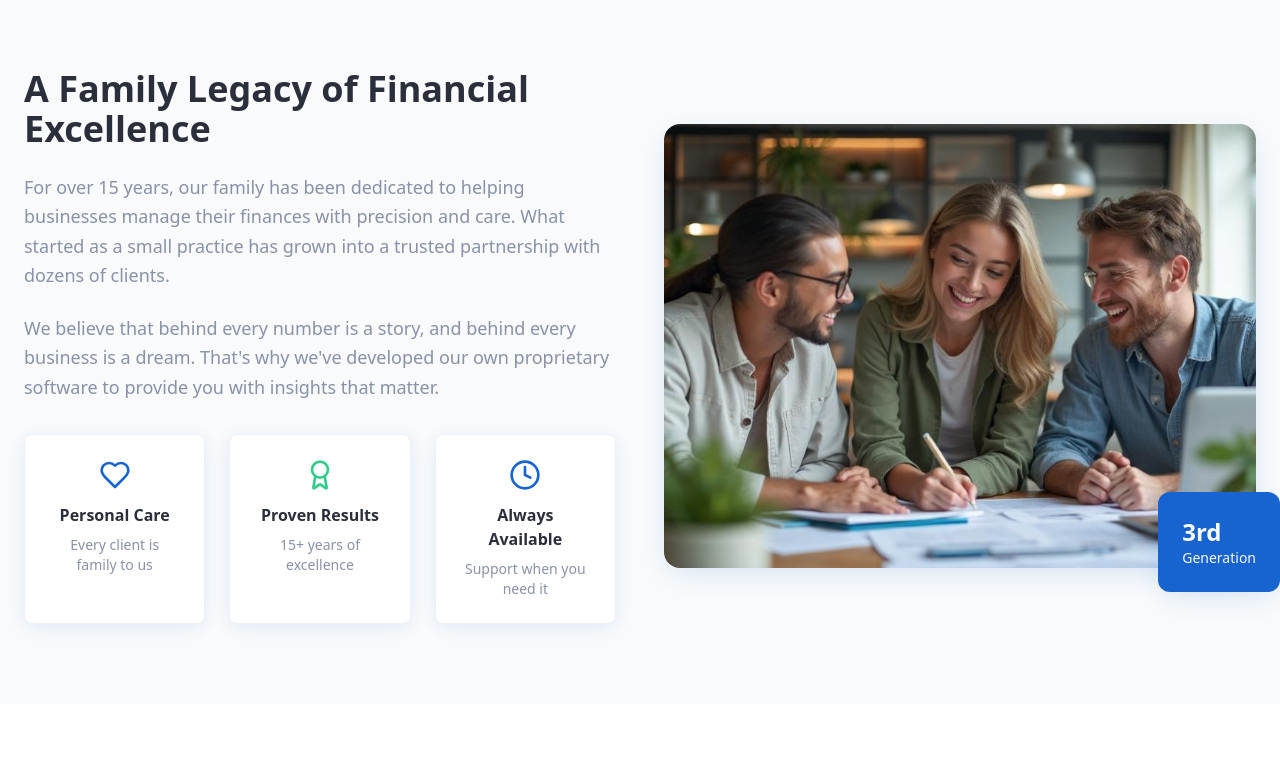
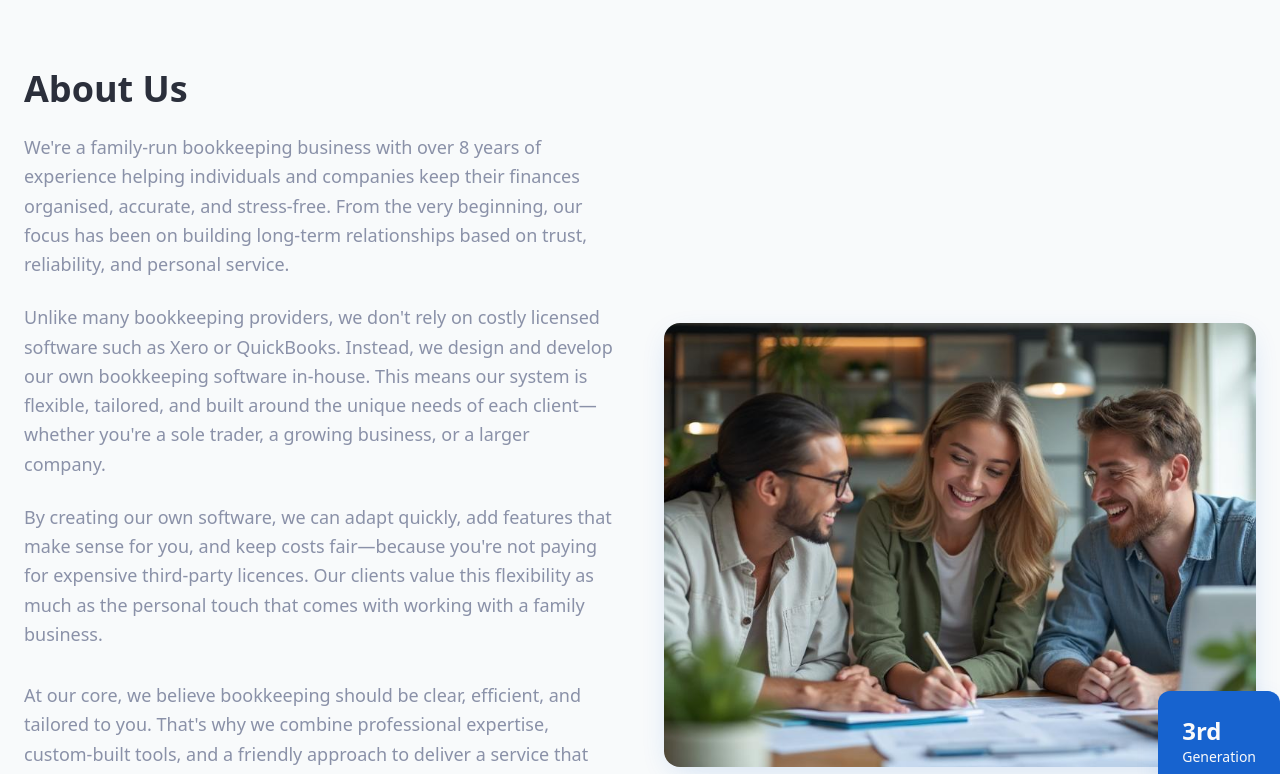
Before and after one commit to maxdaviessoftware/maxdaviesbookkeeping, a React (Vite) app: page / in a window 1280 px wide. Shown: the part 880-1654 px from the top of the page. Built offline with nearby package versions, Linux system fonts and the light colour scheme.

Commit message:
Update About Us section
Updated the "About Us" section with new prose provided by the user. This includes details about the family-run business, custom software, and client-focused approach.

```diff
--- a/src/components/About.tsx
+++ b/src/components/About.tsx
@@ -9,34 +9,36 @@ const About = () => {
         <div className="grid lg:grid-cols-2 gap-12 items-center">
           <div>
             <h2 className="text-3xl lg:text-4xl font-bold mb-6 text-foreground">
-              A Family Legacy of Financial Excellence
+              About Us
             </h2>
             <p className="text-lg mb-6 text-text-light leading-relaxed">
-              For over 15 years, our family has been dedicated to helping businesses
-              manage their finances with precision and care. What started as a small
-              practice has grown into a trusted partnership with dozens of clients.
+              We're a family-run bookkeeping business with over 8 years of experience helping individuals and companies keep their finances organised, accurate, and stress-free. From the very beginning, our focus has been on building long-term relationships based on trust, reliability, and personal service.
+            </p>
+            <p className="text-lg mb-6 text-text-light leading-relaxed">
+              Unlike many bookkeeping providers, we don't rely on costly licensed software such as Xero or QuickBooks. Instead, we design and develop our own bookkeeping software in-house. This means our system is flexible, tailored, and built around the unique needs of each client—whether you're a sole trader, a growing business, or a larger company.
             </p>
             <p className="text-lg mb-8 text-text-light leading-relaxed">
-              We believe that behind every number is a story, and behind every business
-              is a dream. That's why we've developed our own proprietary software to
-              provide you with insights that matter.
+              By creating our own software, we can adapt quickly, add features that make sense for you, and keep costs fair—because you're not paying for expensive third-party licences. Our clients value this flexibility as much as the personal touch that comes with working with a family business.
+            </p>
+            <p className="text-lg mb-8 text-text-light leading-relaxed">
+              At our core, we believe bookkeeping should be clear, efficient, and tailored to you. That's why we combine professional expertise, custom-built tools, and a friendly approach to deliver a service that works for your business—not the other way around.
             </p>
 
             <div className="grid grid-cols-1 sm:grid-cols-3 gap-6">
               <Card className="p-6 text-center shadow-soft border border-border/50">
                 <Heart className="w-8 h-8 text-primary mx-auto mb-3" />
-                <h3 className="font-semibold mb-2 text-foreground">Personal Care</h3>
-                <p className="text-sm text-text-light">Every client is family to us</p>
+                <h3 className="font-semibold mb-2 text-foreground">Family-Run Business</h3>
+                <p className="text-sm text-text-light">Personal service you can trust</p>
               </Card>
               <Card className="p-6 text-center shadow-soft border border-border/50">
                 <Award className="w-8 h-8 text-accent mx-auto mb-3" />
-                <h3 className="font-semibold mb-2 text-foreground">Proven Results</h3>
-                <p className="text-sm text-text-light">15+ years of excellence</p>
+                <h3 className="font-semibold mb-2 text-foreground">Custom Software</h3>
+                <p className="text-sm text-text-light">Built in-house for your needs</p>
               </Card>
               <Card className="p-6 text-center shadow-soft border border-border/50">
                 <Clock className="w-8 h-8 text-primary mx-auto mb-3" />
-                <h3 className="font-semibold mb-2 text-foreground">Always Available</h3>
-                <p className="text-sm text-text-light">Support when you need it</p>
+                <h3 className="font-semibold mb-2 text-foreground">8+ Years Experience</h3>
+                <p className="text-sm text-text-light">Proven expertise you can rely on</p>
               </Card>
             </div>
           </div>
```
